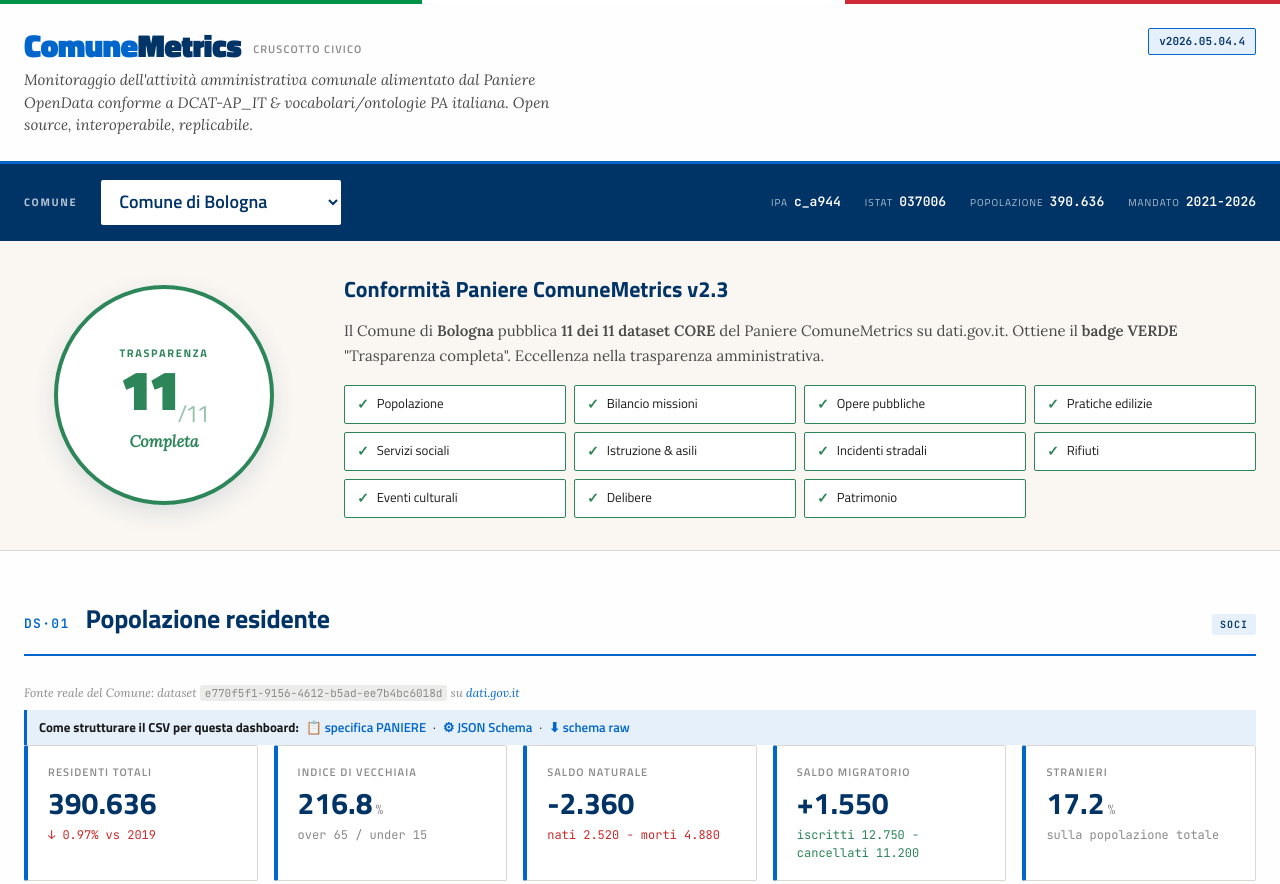
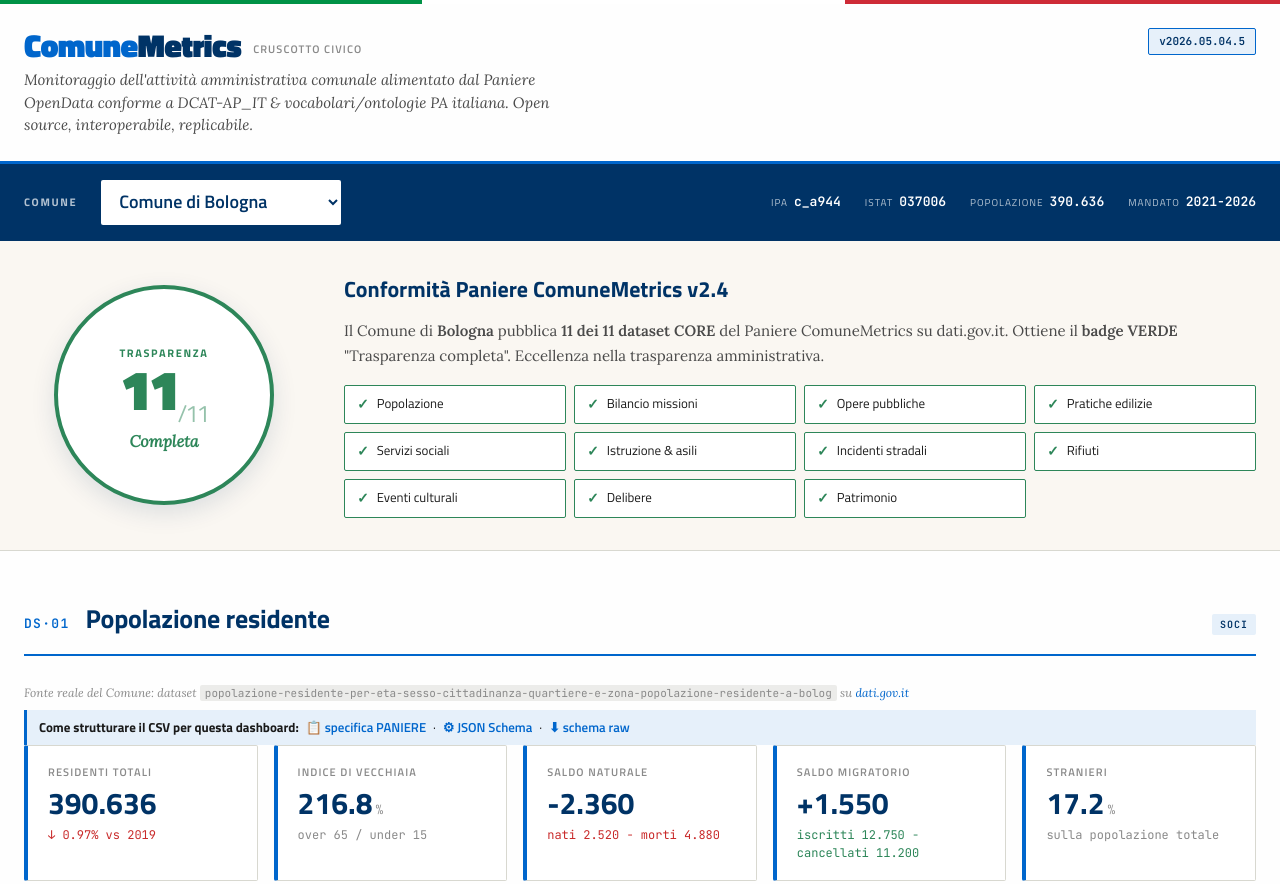
Before and after one commit to piersoft/comune-metrics, a plain HTML site: page index.html in a window 1280 px wide. Shown: the top 884 px of the page. Drawn offline with nearby package versions, Linux system fonts and the light colour scheme.

Commit message:
fix: link dataset usano slug persistenti invece degli UUID volatili
Gli UUID dei dataset CKAN su dati.gov.it NON sono persistenti: se un Comune
cancella e ripubblica un dataset, l'UUID cambia e tutti i link si rompono.
Lo slug (campo `name` dell'API CKAN) e' invece persistente.

IMPORTANTE: lo slug NON e' derivabile dal titolo. Esempi reali:
- 5 dataset di Milano hanno suffisso "1" sullo slug (organizzazioni-eroganti-
  servizi-sociali1, istruzione-asili-nido-localizzazione-delle-strutture1, ecc.)
- 1 dataset di Bologna ha slug troncato a 95 caratteri
- 1 dataset di Lecce ha underscore nello slug
L'unica fonte autorevole per lo slug e' l'API CKAN package_show.

Modifiche:
- 24 UUID -> 24 slug in index.html (campi MOCK_DATA[*].sources[*])
- 23 UUID -> 23 slug in docs/PANIERE.md (esempi Turtle dct:source + tabelle)
- Bump versione paniere v2.3 -> v2.4
- Bump version badge dashboard v2026.05.04.4 -> v2026.05.04.5
- Cronistoria PANIERE.md spiega il razionale della modifica

```diff
--- a/index.html
+++ b/index.html
@@ -529,7 +529,7 @@ a:hover { text-decoration: underline; }
         Monitoraggio dell'attività amministrativa comunale alimentato dal Paniere OpenData conforme a DCAT-AP_IT &amp; vocabolari/ontologie PA italiana. Open source, interoperabile, replicabile.
       </p>
     </div>
-    <div class="version-badge" id="versionBadge">v2026.05.04.4</div>
+    <div class="version-badge" id="versionBadge">v2026.05.04.5</div>
   </div>
 </header>
 
@@ -559,7 +559,7 @@ a:hover { text-decoration: underline; }
       <div class="badge-tier" id="badgeTier">Avanzata</div>
     </div>
     <div class="compliance-info">
-      <h2>Conformità Paniere ComuneMetrics v2.3</h2>
+      <h2>Conformità Paniere ComuneMetrics v2.4</h2>
       <p id="complianceText">
         Bologna pubblica 8 degli 11 dataset CORE del Paniere ComuneMetrics. Ottiene il badge ARANCIONE "Trasparenza avanzata". Per il badge VERDE pieno servono i 3 dataset mancanti.
       </p>
@@ -575,7 +575,7 @@ a:hover { text-decoration: underline; }
     <div class="footer-grid">
       <div>
         <h4>ComuneMetrics</h4>
-        <p>Cruscotto open source per il controllo di gestione e la rendicontazione politica di mandato. Alimentato da OpenData conformi al <strong>Paniere ComuneMetrics v2.3</strong>: 11 dataset standardizzati, schema rigido, mapping ai <strong>vocabolari controllati e ontologie della PA italiana</strong> per Linked Open Data 5★.</p>
+        <p>Cruscotto open source per il controllo di gestione e la rendicontazione politica di mandato. Alimentato da OpenData conformi al <strong>Paniere ComuneMetrics v2.4</strong>: 11 dataset standardizzati, schema rigido, mapping ai <strong>vocabolari controllati e ontologie della PA italiana</strong> per Linked Open Data 5★.</p>
       </div>
       <div>
         <h4>Standard</h4>
@@ -625,15 +625,15 @@ const MOCK_DATA = {
       delibere: true, patrimonio: true
     },
     sources: {
-      popolazione: "e770f5f1-9156-4612-b5ad-ee7b4bc6018d",
+      popolazione: "popolazione-residente-per-eta-sesso-cittadinanza-quartiere-e-zona-popolazione-residente-a-bolog",
       bilancio: null,
-      opere_pubbliche: "d64e15bc-ba85-453e-af0b-2c2338c08158",
-      pratiche_edilizie: "046f5414-ef0e-4a07-a55d-21d4e6d7ab7d",
-      servizi_sociali: "fef9b18f-196b-491f-b29c-c6851768bf56",
-      istruzione: "1187c0e3-23b7-4f2f-80c7-635f6e75f976",
+      opere_pubbliche: "lavori-in-corso-in-citta",
+      pratiche_edilizie: "cila-comunicazioni-inizio-lavori",
+      servizi_sociali: "welfare-interventi",
+      istruzione: "numero-iscritti-ai-servizi-integrativi-scolastici-della-scuola-dellinfanzia-pubblica",
       incidenti_stradali: null,
-      rifiuti: "3321dad8-2d58-48bc-9b37-d21efc87d623",
-      eventi_culturali: "df887d97-079c-4748-8193-b3dba9ae1692",
+      rifiuti: "indicatori-raccolta-differenziata",
+      eventi_culturali: "eventi-bologna-agenda-cultura",
       delibere: null,
       patrimonio: null
     }
@@ -655,13 +655,13 @@ const MOCK_DATA = {
     },
     sources: {
       popolazione: null,
-      bilancio: "9136135e-192d-4ffe-9a1f-6221e63a1df3",
-      servizi_sociali: "0ffb52cd-ea8b-4c2f-8e37-6ba8663f61ea",
-      istruzione: "7d4022b4-8cf7-46de-ba12-4d24cc76ca15",
-      rifiuti: "1f7b6ff9-0a90-4cdb-a1d3-5142e8cfa729",
-      eventi_culturali: "3b54f233-a0b4-4c21-8482-99b34b52e3bc",
+      bilancio: "bilancio-trasparente-spesa-corrente-per-missioni-e-programmi",
+      servizi_sociali: "organizzazioni-eroganti-servizi-sociali1",
+      istruzione: "istruzione-asili-nido-localizzazione-delle-strutture1",
+      rifiuti: "raccolta-differenziata-2010-20231",
+      eventi_culturali: "eventi-culturali-numero-di-ingressi-e-numero-di-spettacoli-per-tipo-di-manifestazione1",
       delibere: null,
-      patrimonio: "8c32b60e-a7e4-4fd0-a76a-50abf191a6d5"
+      patrimonio: "elenco-immobili-di-proprieta-del-comune-di-milano1"
     }
   },
   firenze: {
@@ -682,10 +682,10 @@ const MOCK_DATA = {
     sources: {
       popolazione: null,
       bilancio: null,
-      servizi_sociali: "742d4a26-1547-48da-a559-46bd0e518060",
-      istruzione: "705ff5f0-c947-47b5-a22e-d8a52fd31d2d",
-      incidenti_stradali: "b78af8c5-af19-42ea-81e6-196b2df59ca0",
-      delibere: "c5ccc140-8af8-4174-899e-a227c261422f"
+      servizi_sociali: "siast-servizi-integrati-assistenza-sociale-territoriale",
+      istruzione: "servizio-iscrizione-asili-nido-spazi-gioco-efficienza",
+      incidenti_stradali: "numero-incidenti-stradali-per-quartiere-anno-2014",
+      delibere: "delibere-anno-2023"
     }
   },
   lecce: {
@@ -706,14 +706,14 @@ const MOCK_DATA = {
     sources: {
       popolazione: null,
       bilancio: null,
-      opere_pubbliche: "cbc735c7-3463-4bef-b4f6-066d94ddb3e4",
-      servizi_sociali: "cef61e18-18bc-496f-951e-2b949b7ccad4",
-      istruzione: "3d12df6d-b8f1-4f8f-9b21-ada0274da3c8",
+      opere_pubbliche: "open-cantieri-lecce",
+      servizi_sociali: "numero-pratiche-evase-dal-settore-servizi-sociali-del-comune-di-lecce_anno-2016",
+      istruzione: "elenco-e-ubicazione-asili-nido-comunali-lecce",
       incidenti_stradali: null,
-      rifiuti: "838f9095-26f1-4ad5-8a2c-076c41ff6c7e",
-      eventi_culturali: "44f1e470-0432-4a38-b865-86627aa656a7",
-      delibere: "ba13b8a6-97d0-473b-85a7-b593594afd2b",
-      patrimonio: "ad85c1af-5dc6-4ee3-afb9-938c9c36af38"
+      rifiuti: "raccolta-rifiuti-2015",
+      eventi_culturali: "eventi-culturali-ricorrenti",
+      delibere: "albo-pretorio-ultime-pubblicazioni-in-corso-comune-di-lecce",
+      patrimonio: "fabbricati-2023_comune-di-lecce"
     }
   }
 };
```
Also changed, not shown: docs/PANIERE.md (+25 -24 lines), README.md.
